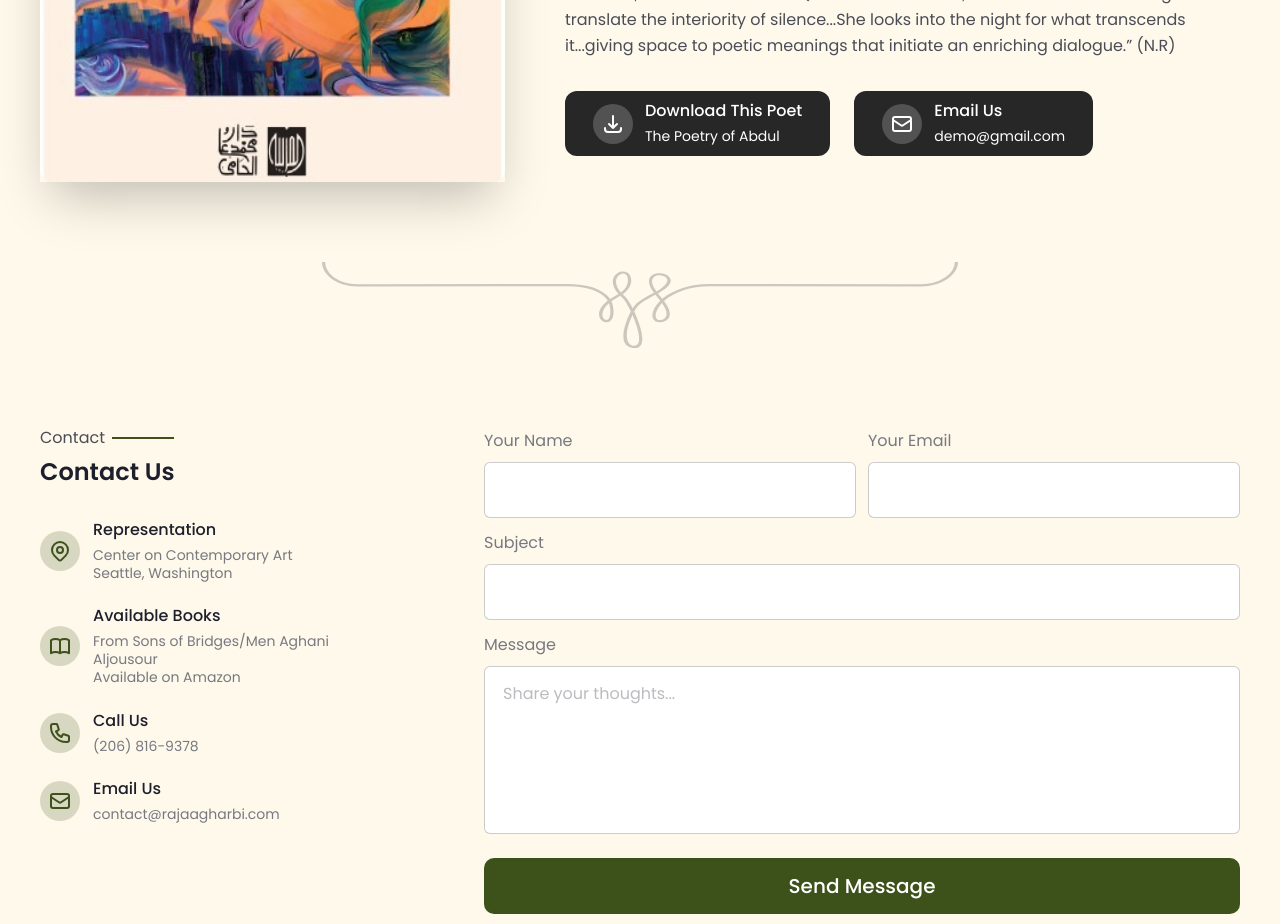
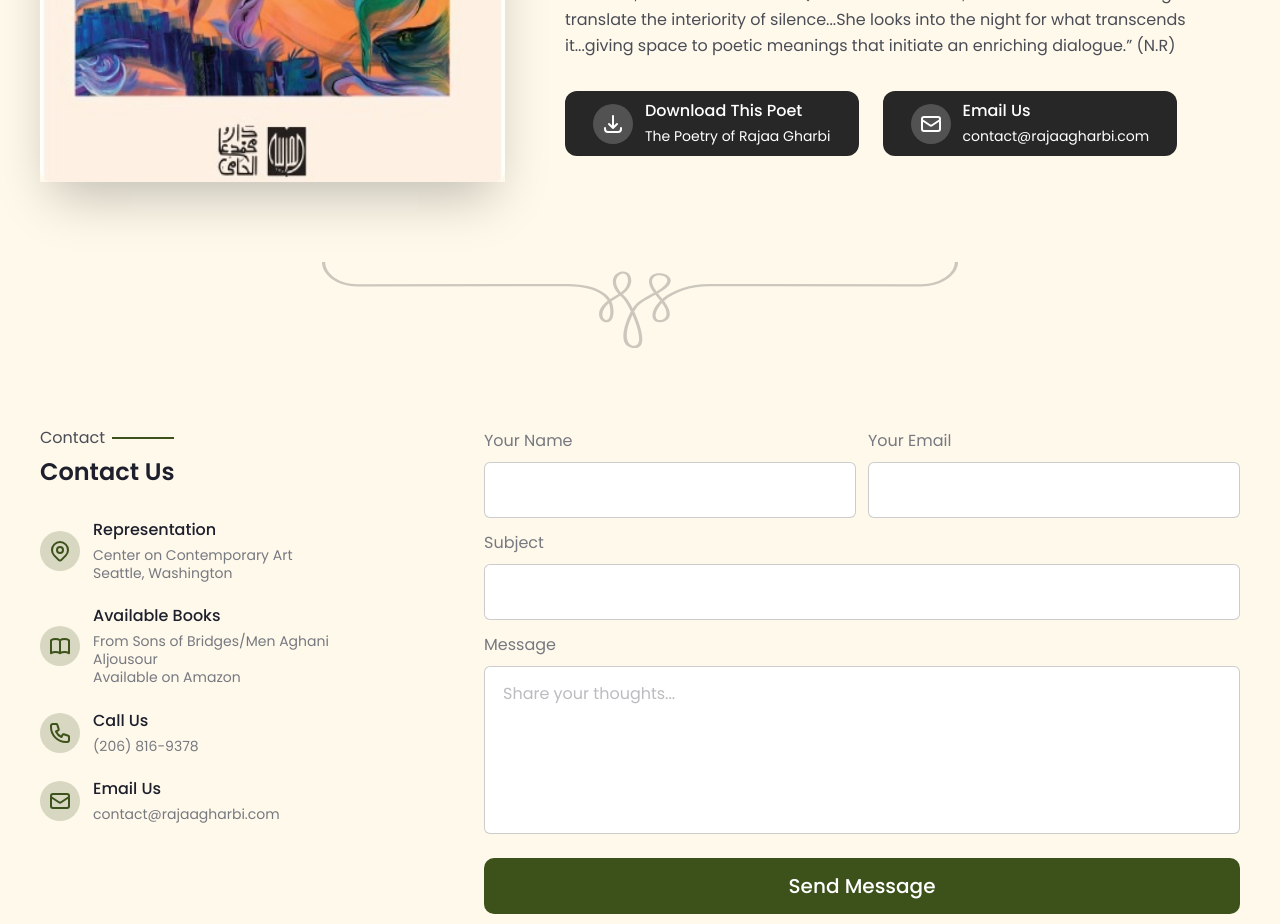
Before and after one commit to Shur0v/artist, a Next.js app: page /poetry in a window 1280 px wide. Shown: the part 2080-3004 px from the top of the page. Built offline with nearby package versions, Linux system fonts and the light colour scheme; a web font is replaced by a local one.

Commit message:
Payment Logo Fixed footer height fixed

```diff
--- a/src/app/(site)/_components/home/poetrysec.tsx
+++ b/src/app/(site)/_components/home/poetrysec.tsx
@@ -74,7 +74,7 @@ export default function Poetrysec() {
           </div>
           <div className="flex-1 md:flex-none inline-flex flex-col justify-start items-start gap-1.5">
             <div className="self-stretch justify-start text-white text-base font-medium font-['Poppins'] leading-tight">Download This Poet</div>
-            <div className="self-stretch justify-start text-white text-sm font-normal font-['Poppins'] leading-[18.20px]">The Poetry of Abdul</div>
+            <div className="self-stretch justify-start text-white text-sm font-normal font-['Poppins'] leading-[18.20px]">The Poetry of Rajaa Gharbi</div>
           </div>
         </div>
         <div className="w-full md:w-auto px-7 py-2.5 bg-color7 rounded-xl flex justify-start items-center gap-3 cursor-pointer" onClick={handleEmailClick}>
@@ -83,7 +83,7 @@ export default function Poetrysec() {
           </div>
           <div className="flex-1 md:flex-none inline-flex flex-col justify-start items-start gap-1.5">
             <div className="self-stretch justify-start text-white text-base font-medium font-['Poppins'] leading-tight">Email Us</div>
-            <div className="self-stretch justify-start text-white text-sm font-normal font-['Poppins'] leading-[18.20px]">demo@gmail.com</div>
+            <div className="self-stretch justify-start text-white text-sm font-normal font-['Poppins'] leading-[18.20px]">contact@rajaagharbi.com</div>
           </div>
         </div>
       </div>
--- a/src/app/(site)/_components/home/slider.tsx
+++ b/src/app/(site)/_components/home/slider.tsx
@@ -86,7 +86,7 @@ export default function Slider() {
               </div>
 
               <div className="slide-container absolute inset-0">
-                <Image src="/art/art3.jpg" alt="Art 1" fill className="object-cover" priority />
+                <Image src="/images/slidersecond.jpg" alt="Art 1" fill className="object-cover" priority />
               </div>
 
               <div className="slide-container absolute inset-0">
@@ -102,7 +102,7 @@ export default function Slider() {
               </div>
 
               <div className="slide-container absolute inset-0">
-                <Image src="/art/art3.jpg" alt="Art 1" fill className="object-cover" priority />
+                <Image src="/images/slidersecond.jpg" alt="Art 1" fill className="object-cover" priority />
               </div>
 
               <div className="slide-container absolute inset-0">
@@ -118,7 +118,7 @@ export default function Slider() {
               </div>
 
               <div className="slide-container absolute inset-0">
-                <Image src="/art/art3.jpg" alt="Art 1" fill className="object-cover" priority />
+                <Image src="/images/slidersecond.jpg" alt="Art 1" fill className="object-cover" priority />
               </div>
 
               <div className="slide-container absolute inset-0">
```
Also changed, not shown: 1 other file (tests, documents, lock files or other folders).
